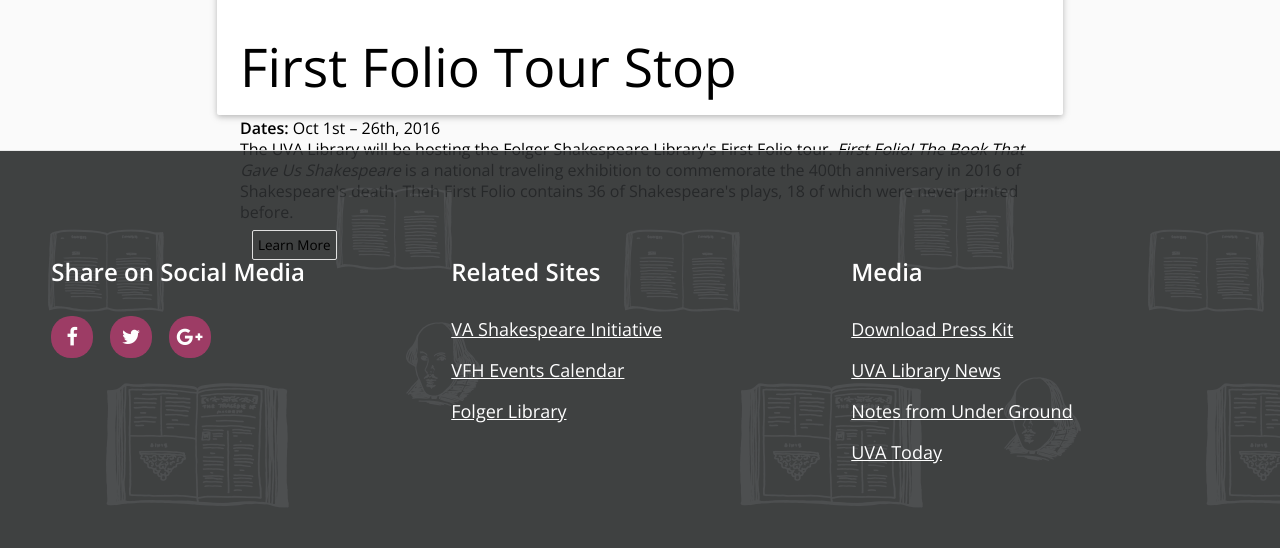
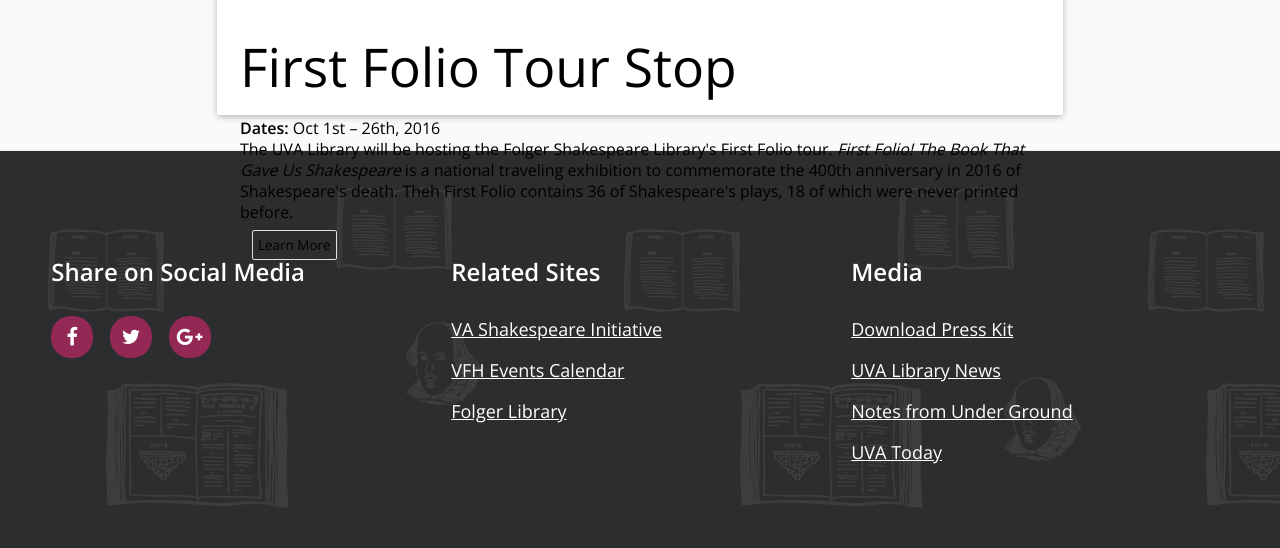
Before and after one commit to uvalib/shakespeare, a Jekyll site: the page built from index.html, in a window 1280 px wide. Shown: the part 2469-3017 px from the top of the page. Built offline with Jekyll 4.4.1, drawn with Linux system fonts in a browser that asks for light colours; nearby versions of some CDN libraries.

Commit message:
UX-833 #comment remove opacity for image in footer

```diff
--- a/_sass/_shakespeare.scss
+++ b/_sass/_shakespeare.scss
@@ -30,7 +30,6 @@
 .site-footer {
   width: 100%;
   background-image: url("/images/footer-bg.png");
-  opacity: 0.9;
   height: 398px;
   padding: 82px 40px 0px 40px;
   font-size: 18px;
```
